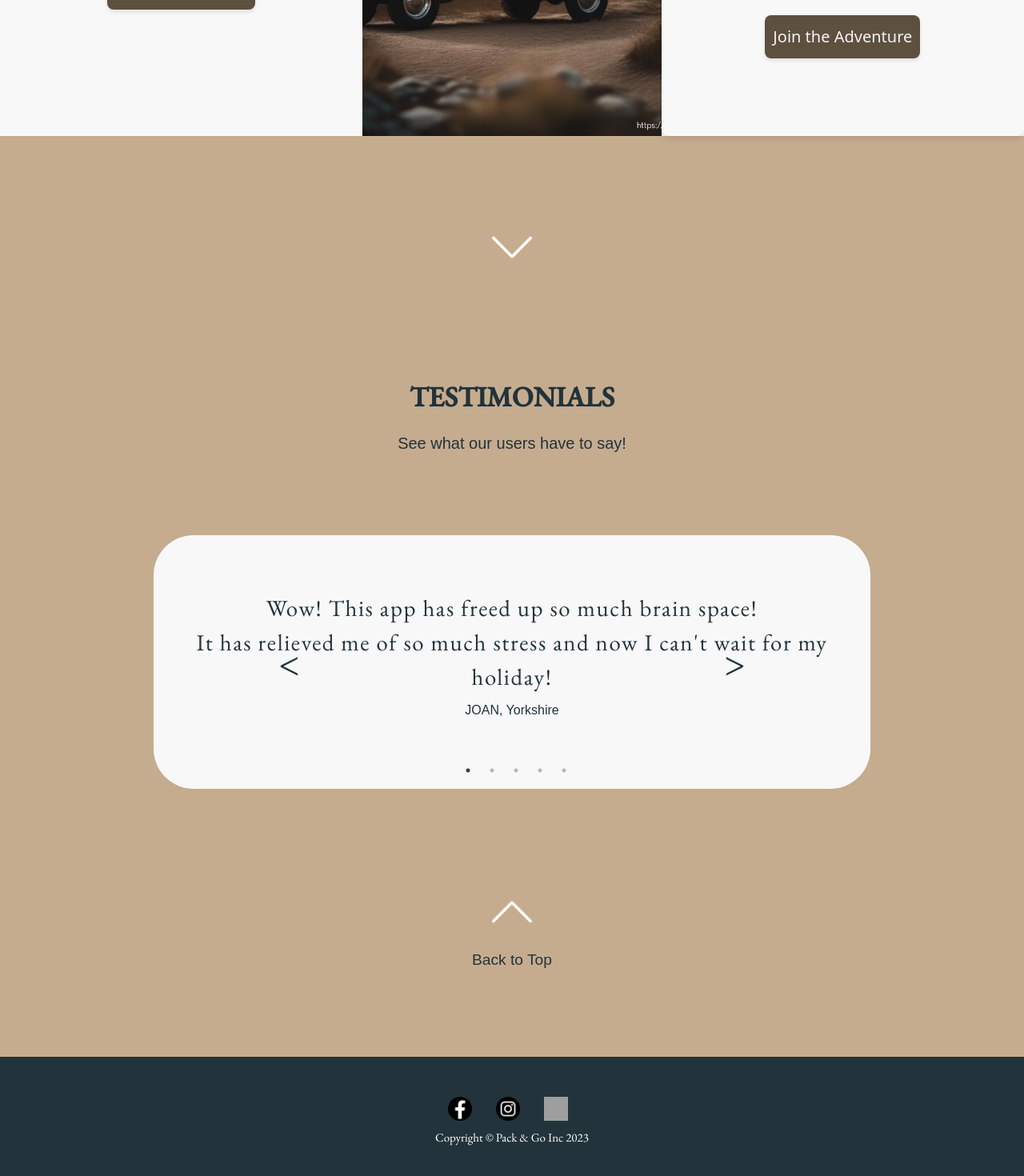
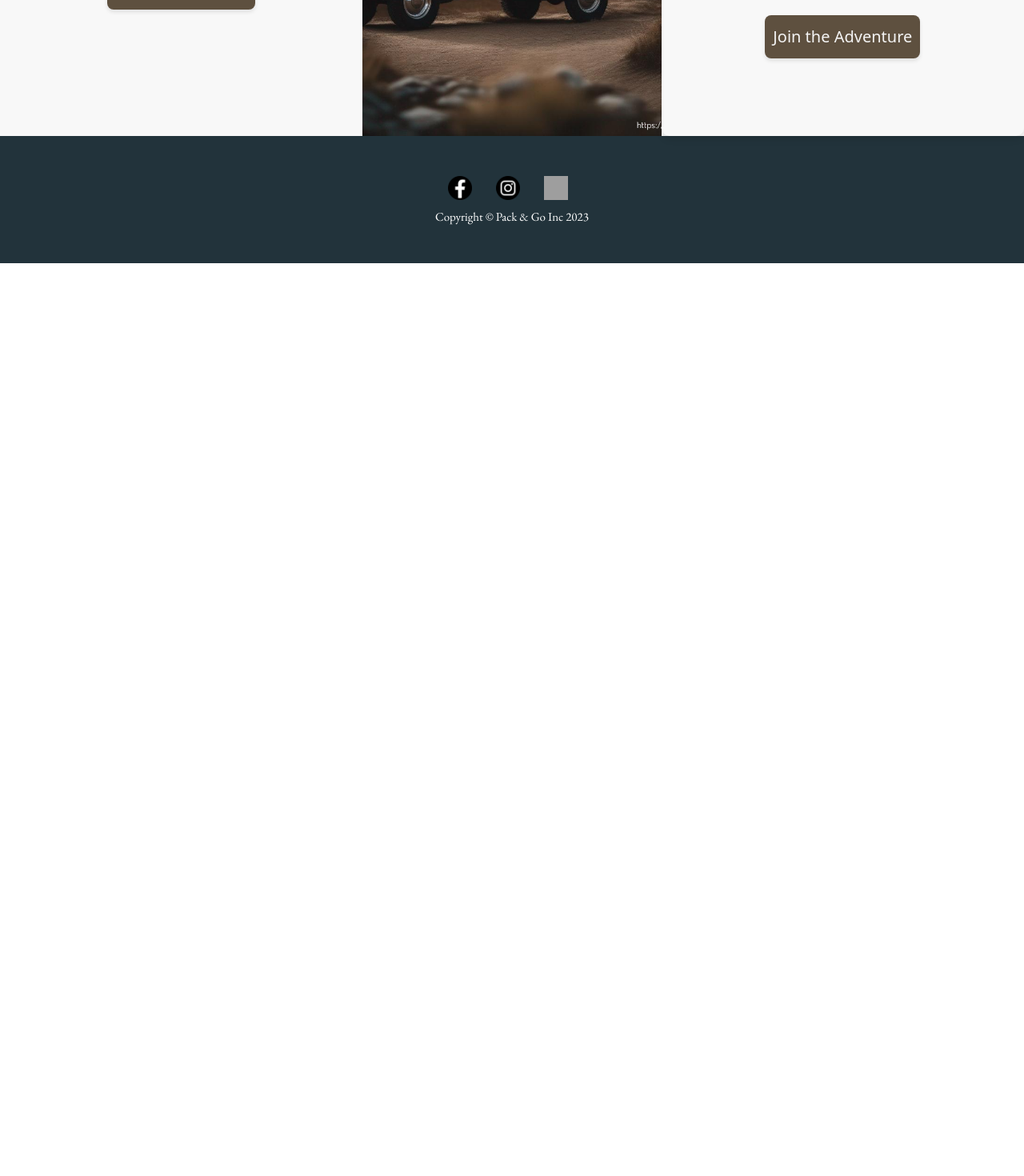
Before and after one commit to movi1/TravelBucketList, a React (Create React App) app: page / in a window 1280 px wide. Shown: the part 526-1996 px from the top of the page at 80% size. After the commit the page ends 855 px from the top, so only its background shows below. Built offline with nearby package versions, Linux system fonts and the light colour scheme; grey boxes are pictures that could not be loaded; a web font is replaced by a local one.

Commit message:
Moved testimonial-carousel to About Page

```diff
--- a/src/App.js
+++ b/src/App.js
@@ -1,41 +1,29 @@
-import React from 'react';
-import { Routes, Route } from 'react-router-dom';
-import { Header } from './components/header/header';
-import TestimonialsCarousel from './components/testimonials/testimonials';
-import { AboutUs } from './components/about-us/about-us';
-import { Footer } from './components/footer/footer';
-import { Home } from './components/home/home';
-import { BucketList } from './components/bucket-list/bucket-list';
+import React from "react";
+import { Routes, Route } from "react-router-dom";
+import { Header } from "./components/header/header";
+import { Home } from "./components/home/home";
+import { AboutUs } from "./components/about-us/about-us";
+import TestimonialCarousel from "./components/testimonial-carousel/testimonial-carousel";
+import { BucketList } from "./components/bucket-list/bucket-list";
+import { Footer } from "./components/footer/footer";
+
 import "animate.css/animate.min.css";
-import './App.css';
-
+import "./App.css";
 
 function App() {
   return (
     <div className="App">
-
       <Header /> {/* this will be on every page */}
-
-      {/* UNCOMMENT THE ROUTES BELOW AS WE START BUILDING EACH PAGE */}
       <Routes>
-        <Route path="/" element={
-          <>
-            <Home />
-            <TestimonialsCarousel />
-          </>
-          }
-        />
-        <Route path="/about" element={<AboutUs />} />
+        <Route path="/" element={<><Home /></>} />
+        <Route path="/about" element={<><AboutUs /><TestimonialCarousel /></>} />
         <Route path="/pack-your-list" />
         <Route path="/bucket-list" element={<BucketList />} />
         <Route path="/signup-login" />
       </Routes>
-
       <Footer /> {/* this will be on every page */}
-
     </div>
   );
-
 }
 
 export default App;
--- a/src/components/testimonial-carousel/testimonial-carousel.css
+++ b/src/components/testimonial-carousel/testimonial-carousel.css
@@ -11,7 +11,7 @@
 
 /* Testimonials Section */
 .testimonials {
-    background-color: #C6AC8F;
+  background-color: #c6ac8f;
 }
 
 /* Down Arrow Style */
--- a/src/components/testimonials/testimonials.css
+++ /dev/null
@@ -1,136 +0,0 @@
-/* Media Query for smaller screens */
-@media only screen and (max-width: 768px) {
-    .testimonials-container {
-      width: 90%;
-    }
-    .custom-prev-button,
-    .custom-next-button {
-      display: none;
-    }
-  }
-
-  /* Testimonials Section */
-  .testimonials {
-    background-color: #C6AC8F;
-  }
-
-  /* Down Arrow Style */
-  .down-arrow {
-    position: absolute;
-    top: 35%;
-    left: 50%;
-    transform: translate(-50%, -50%);
-    width: 50px;
-    height: auto;
-    cursor: pointer;
-    z-index: 2;
-  }
-
-  /* Testimonials Text Styles */
-  .testimonials-text {
-    position: relative;
-    font-family: "EB Garamond", sans-serif;
-    font-weight: 800;
-    text-align: center;
-    font-size: 35px;
-    padding-top: 300px;
-    color: #22333b;
-  }
-
-  /* Testimonials Tagline Styles */
-  .testimonials-tagline {
-    font-family: "Raley", sans-serif;
-    font-weight: 100;
-    font-size: 20px;
-  }
-
-  /* Up Arrow Style */
-  .up-arrow {
-    position: absolute;
-    top: 10%;
-    left: 50%;
-    padding-top: 120px;
-    transform: translate(-50%, -50%) rotate(180deg);
-    width: 50px;
-    height: auto;
-    cursor: pointer;
-    z-index: 2;
-  }
-
-  /* Back to Top Section Styles */
-  .back-to-top {
-    position: relative;
-    font-family: "Raley", sans-serif;
-    text-align: center;
-    font-weight: 100;
-    font-size: 1.2em;
-    line-height: 1.5;
-    padding-top: 0px;
-    padding-bottom: 90px;
-    color: #22333b;
-  }
-
-  /* Testimonials Container Styles */
-  .testimonials-container {
-    background-color: #f8f8f8;
-    color: #22333b;
-    padding: 0px 20px;
-    width: 70%;
-    margin: 100px auto;
-    margin-bottom: 200px;
-    text-align: center;
-    border-radius: 50px;
-    position: relative;
-    z-index: 1;
-  }
-
-  /* Testimonial Slide Styles */
-  .testimonial-slide {
-    padding: 70px 0;
-    text-align: center;
-    width: 60%;
-  }
-
-  .testimonial-slide h3 {
-    font-family: "EB Garamond", sans-serif;
-    font-size: 1.8em;
-    line-height: 1.5;
-    letter-spacing: 0.1rem;
-    font-weight: 100;
-  }
-
-  .testimonial-slide p {
-    font-family: "Raley", sans-serif;
-    font-weight: 100;
-    font-size: 1em;
-  }
-
-  /* Custom Button Styles */
-  .custom-prev-button,
-  .custom-next-button {
-    background-color: transparent;
-    border: none;
-    outline: none;
-    font-size: 3rem;
-    color: #22333b;
-    font-family: "EB Garamond", sans-serif;
-    cursor: pointer;
-  }
-
-  /* Custom Prev Button Styles */
-  .custom-prev-button {
-    position: absolute;
-    top: 50%;
-    left: 150px;
-    transform: translateY(-50%);
-    z-index: 2;
-  }
-
-  /* Custom Next Button Styles */
-  .custom-next-button {
-    position: absolute;
-    top: 50%;
-    right: 150px;
-    transform: translateY(-50%);
-    z-index: 2;
-  }
--- a/src/components/testimonials/testimonials.jsx
+++ /dev/null
@@ -1,92 +0,0 @@
-import React, { useRef } from 'react';
-import Slider from 'react-slick';
-import "slick-carousel/slick/slick.css";
-import "slick-carousel/slick/slick-theme.css";
-import './testimonials.css';
-
-
-function TestimonialsCarousel() {
-  const testimonialsRef = useRef(null);
-  const slider = useRef(null);
-
-  const handlePrevClick = () => {
-    slider?.current?.slickPrev();
-  };
-
-  const handleNextClick = () => {
-    slider?.current?.slickNext();
-  };
-
-  const handleDownArrowClick = () => {
-    testimonialsRef.current.scrollIntoView({ behavior: 'smooth' });
-  };
-
-  const handleUpArrowClick = () => {
-    window.scrollTo({top: 0, behavior: 'smooth',});
-  };
-
-  var settings = {
-    dots: true,
-    infinite: true,
-    speed: 500,
-    slidesToShow: 1,
-    slidesToScroll: 1,
-    arrows: false,
-
-    appendDots: (dots) => (
-      <div>
-        <ul style={{ display: "flex", justifyContent: "center", padding: 30 }}>
-          {dots.map((dot, index) => (
-            <li key={index} style={{ listStyle: "none", margin: "0 5px" }}>
-              {dot}
-            </li>
-          ))}
-        </ul>
-      </div>
-    ),
-  };
-
-  return (
-    <div className="testimonials">
-      <div className="testimonials-text">
-        <p>TESTIMONIALS</p>
-        <p className="testimonials-tagline">See what our users have to say!</p>
-        <img src="/images/arrowImage.png" alt="Arrow" className="down-arrow" onClick={handleDownArrowClick} />
-      </div>
-      <div ref={testimonialsRef} className='testimonials-container'>
-        <button className="custom-prev-button" onClick={handlePrevClick}>&lt;</button>
-
-        <Slider ref={slider} {...settings} className='testimonials-carousel'>
-          <div className='testimonial-slide'>
-            <h3>Wow! This app has freed up so much brain space! <br></br>It has relieved me of so much stress and now I can't wait for my holiday!</h3>
-            <p>JOAN, Yorkshire</p>
-          </div>
-          <div className='testimonial-slide'>
-            <h3>I love knowing my packing list is sorted, <br></br>and I don't have to worry about forgetting anything!</h3>
-            <p>DAVID, Cardiff</p>
-          </div>
-          <div className='testimonial-slide'>
-            <h3>I get travel anxiety, so knowing I have everything I need for my trip is a load off my mind. <br></br>Love this app!</h3>
-            <p>MEREDITH, Seattle</p>
-          </div>
-          <div className='testimonial-slide'>
-            <h3>Packing is the worst thing about going on holiday...<br></br>so this app is a godsend!</h3>
-            <p>PRIYA, Crewe</p>
-          </div>
-          <div className='testimonial-slide'>
-            <h3>This app has meant I have one less thing to worry about... <br></br>10/10</h3>
-            <p>WINSTON, Los Angeles</p>
-          </div>
-        </Slider>
-
-        <button className="custom-next-button" onClick={handleNextClick}>&gt;</button>
-      </div>
-      <div className="back-to-top">
-        <p>Back to Top</p>
-        <img src="/images/arrowImage.png" alt="Up-Arrow" className="up-arrow" onClick={handleUpArrowClick} />
-      </div>
-    </div>
-  );
-};
-
-export default TestimonialsCarousel;
```
Also changed, not shown: src/components/testimonial-carousel/testimonial-carousel.jsx (+8 -1 lines), 1 other file (tests, documents, lock files or other folders). Lines whose indentation alone changed are shown as unchanged.
